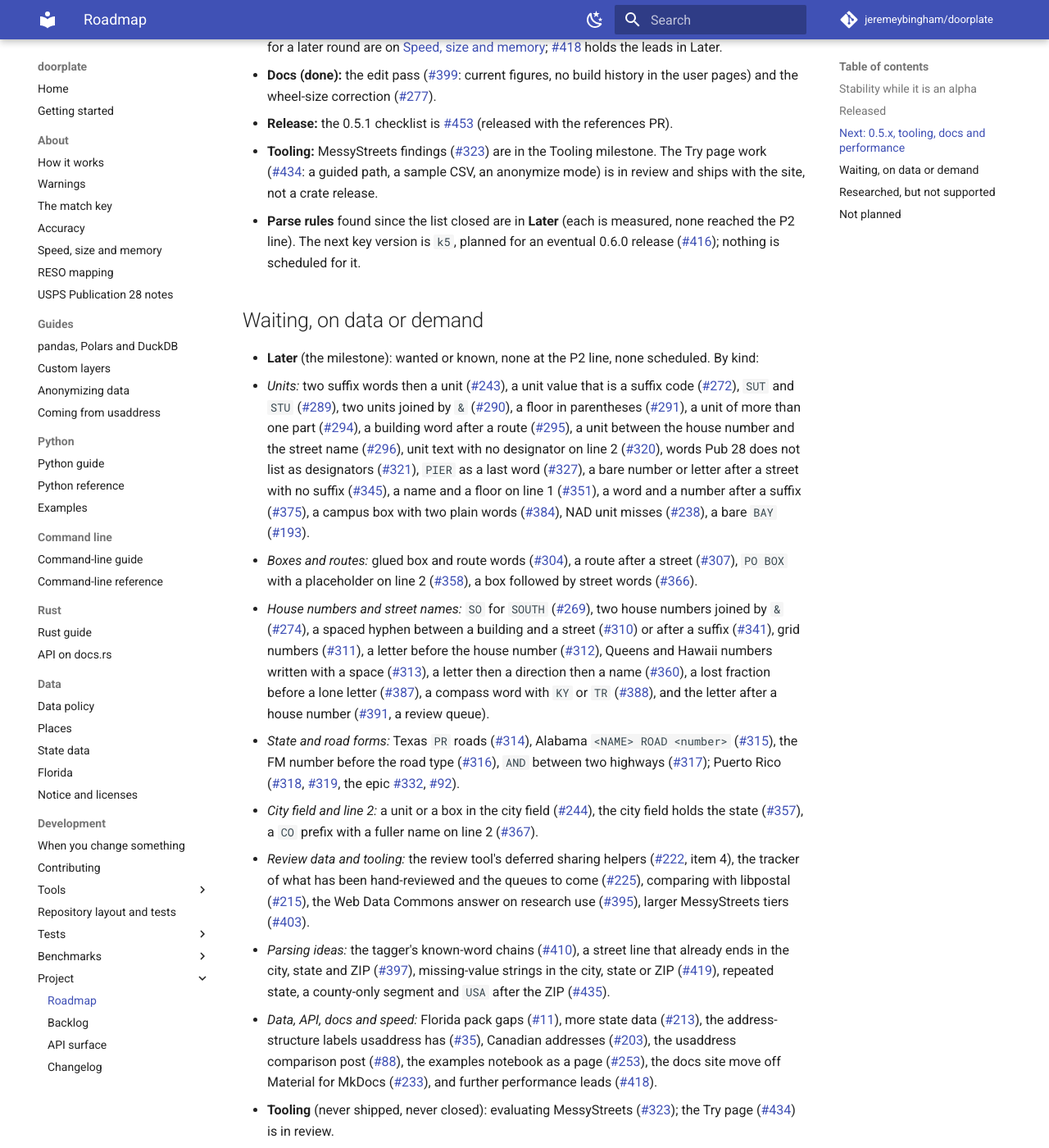
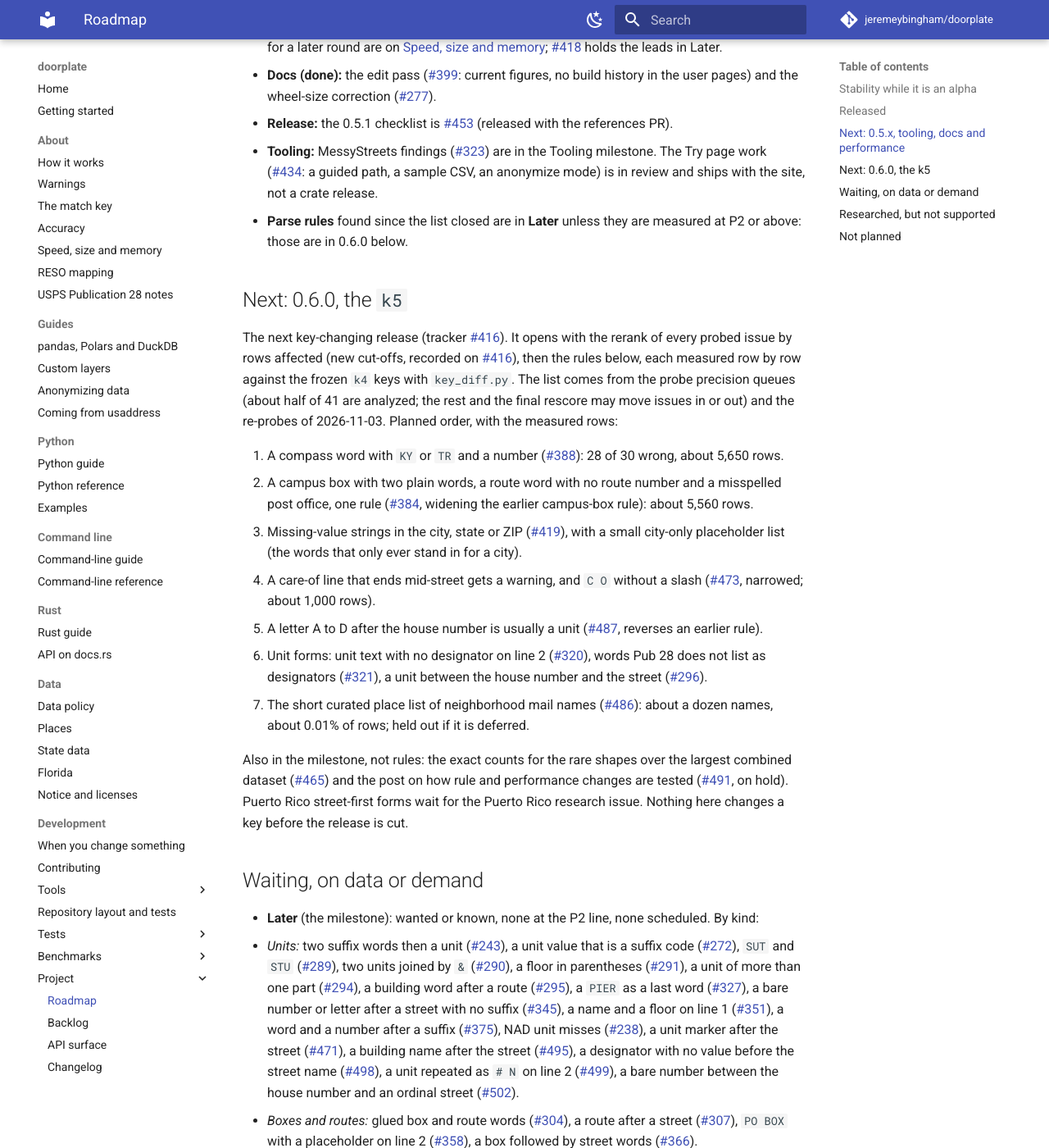
Before and after one commit to jeremeybingham/doorplate, an MkDocs documentation site: the page built from docs/roadmap.md, in a window 1280 px wide and 1400 px high, scrolled down 2154 px. Shown: the whole window at 82% size. Built offline with MkDocs 1.6.1 and Material for MkDocs 9.7.7, drawn with Linux system fonts in a browser that asks for light colours; comment, search, counter and statistics services are not loaded; some of the changed text lies outside the part shown.

Commit message:
Roadmap: the 0.6.0 plan and every open issue; issue_states checks the 0.6.0 section and tracker #416
Co-Authored-By: Claude Sonnet 5.5 <noreply@anthropic.com>

```diff
--- a/docs/roadmap.md
+++ b/docs/roadmap.md
@@ -5,7 +5,7 @@ What is planned, what depends on what, and what is deliberately not planned.
 messy addresses it sees, the sooner the items below that need them can happen. To send
 some, see [Sharing messy data](../CONTRIBUTING.md#sharing-messy-data).
 
-**Last reviewed 2026-11-01, against the issues up to #451.** The rules for the labels, the milestones and the order are in
+**Last reviewed 2026-11-03, against the issues up to #502.** The rules for the labels, the milestones and the order are in
 [`backlog.md`](backlog.md); the open trackers are #402 (0.5.x, in order), #416 (0.6.0, the `k5`) and #417 (decided against).
 
 ## Stability while it is an alpha
@@ -64,26 +64,44 @@ been checked on the project's own data, so a `k4` is likely.
 - **Docs (done):** the edit pass (#399: current figures, no build history in the user pages) and the wheel-size correction (#277).
 - **Release:** the 0.5.1 checklist is #453 (released with the references PR).
 - **Tooling:** MessyStreets findings (#323) are in the Tooling milestone. The Try page work (#434: a guided path, a sample CSV, an anonymize mode) is in review and ships with the site, not a crate release.
-- **Parse rules** found since the list closed are in **Later** (each is measured, none reached the P2 line). The next key version is `k5`, planned
-  for an eventual 0.6.0 release (#416); nothing is scheduled for it.
+- **Parse rules** found since the list closed are in **Later** unless they are measured at P2 or above: those are in 0.6.0 below.
+
+## Next: 0.6.0, the `k5`
+
+The next key-changing release (tracker #416). It opens with the rerank of every probed issue by rows affected (new cut-offs, recorded on #416), then the
+rules below, each measured row by row against the frozen `k4` keys with `key_diff.py`. The list comes from the probe precision queues (about half
+of 41 are analyzed; the rest and the final rescore may move issues in or out) and the re-probes of 2026-11-03. Planned order, with the measured rows:
+
+1. A compass word with `KY` or `TR` and a number (#388): 28 of 30 wrong, about 5,650 rows.
+2. A campus box with two plain words, a route word with no route number and a misspelled post office, one rule (#384, widening the earlier campus-box rule): about 5,560 rows.
+3. Missing-value strings in the city, state or ZIP (#419), with a small city-only placeholder list (the words that only ever stand in for a city).
+4. A care-of line that ends mid-street gets a warning, and `C O` without a slash (#473, narrowed; about 1,000 rows).
+5. A letter A to D after the house number is usually a unit (#487, reverses an earlier rule).
+6. Unit forms: unit text with no designator on line 2 (#320), words Pub 28 does not list as designators (#321), a unit between the house number and the street (#296).
+7. The short curated place list of neighborhood mail names (#486): about a dozen names, about 0.01% of rows; held out if it is deferred.
+
+Also in the milestone, not rules: the exact counts for the rare shapes over the largest combined dataset (#465) and the post on how rule and performance changes are tested (#491, on hold).
+Puerto Rico street-first forms wait for the Puerto Rico research issue. Nothing here changes a key before the release is cut.
 
 ## Waiting, on data or demand
 
 - **Later** (the milestone): wanted or known, none at the P2 line, none scheduled. By kind:
   - *Units:* two suffix words then a unit (#243), a unit value that is a suffix code (#272), `SUT` and `STU` (#289), two units joined by `&` (#290), a floor in parentheses (#291), a
-    unit of more than one part (#294), a building word after a route (#295), a unit between the house number and the street name (#296), unit text with no designator on line 2 (#320),
-    words Pub 28 does not list as designators (#321), `PIER` as a last word (#327), a bare number or letter after a street with no suffix (#345), a name and a floor on line 1 (#351),
-    a word and a number after a suffix (#375), a campus box with two plain words (#384), NAD unit misses (#238), a bare `BAY` (#193).
+    unit of more than one part (#294), a building word after a route (#295), a `PIER` as a last word (#327), a bare number or letter after a street with no suffix (#345), a name and a floor on line 1 (#351),
+    a word and a number after a suffix (#375), NAD unit misses (#238), a unit marker after the street (#471), a building name after the street (#495), a designator with no value before
+    the street name (#498), a unit repeated as `# N` on line 2 (#499), a bare number between the house number and an ordinal street (#502).
   - *Boxes and routes:* glued box and route words (#304), a route after a street (#307), `PO BOX` with a placeholder on line 2 (#358), a box followed by street words (#366).
   - *House numbers and street names:* `SO` for `SOUTH` (#269), two house numbers joined by `&` (#274), a spaced hyphen between a building and a street (#310) or after a suffix (#341), grid numbers (#311),
     a letter before the house number (#312), Queens and Hawaii numbers written with a space (#313), a letter then a direction then a name (#360), a lost fraction before a lone letter (#387),
-    a compass word with `KY` or `TR` (#388), and the letter after a house number (#391, a review queue).
-  - *State and road forms:* Texas `PR` roads (#314), Alabama `<NAME> ROAD <number>` (#315), the FM number before the road type (#316), `AND` between two highways (#317); Puerto Rico (#318, #319, the epic #332, #92).
-  - *City field and line 2:* a unit or a box in the city field (#244), the city field holds the state (#357), a `CO` prefix with a fuller name on line 2 (#367).
+    a lone letter followed by `AND` (#466), the missing `ambiguous_number_letter` warning after a lone letter (#467), `NO` for north (#470), a five-digit number written as two parts (#501).
+  - *State and road forms:* Texas `PR` roads (#314), the FM number before the road type (#316), `AND` between two highways (#317); Puerto Rico (#318, #319, the epic #332, #92).
+  - *City field and line 2:* a unit or a box in the city field (#244), the city field holds the state (#357), a `CO` prefix with a fuller name on line 2 (#367),
+    a person or business on line 2 after a real street (#472), a care-of line (#473), a non-Latin city or country (#469), a city that starts with a state name (#480), a region phrase written as the state (#482),
+    boilerplate before the street (#483).
   - *Review data and tooling:* the review tool's deferred sharing helpers (#222, item 4), the tracker of what has been hand-reviewed and the queues to come (#225), comparing with libpostal (#215), the Web Data Commons answer on research use (#395), larger MessyStreets tiers (#403).
-  - *Parsing ideas:* the tagger's known-word chains (#410), a street line that already ends in the city, state and ZIP (#397), missing-value strings in the city, state or ZIP (#419), repeated state, a county-only segment and `USA` after the ZIP (#435).
+  - *Parsing ideas:* a street line that already ends in the city, state and ZIP (#397), repeated state, a county-only segment and `USA` after the ZIP (#435).
   - *Data, API, docs and speed:* Florida pack gaps (#11), more state data (#213), the address-structure labels usaddress has (#35), Canadian addresses (#203), the usaddress comparison post (#88), the examples notebook as a page (#253),
-    the docs site move off Material for MkDocs (#233), and further performance leads (#418).
+    the docs site move off Material for MkDocs (#233), further performance leads (#418), and an architecture idea, shape-first parsing (#490).
 - **Tooling** (never shipped, never closed): evaluating MessyStreets (#323); the Try page (#434) is in review.
 - **More shapes and rules** not tied to a state, known and not yet an issue: named buildings without a building word (`THE GARRETT`, `UPTOWN SQUARE`);
   highway modifiers before a city on one line
```
Also changed, not shown: CHANGELOG.md (+1 -0 lines), docs/backlog.md (+1 -1 lines), tools/docs/issue_states.py (+4 -4 lines).
